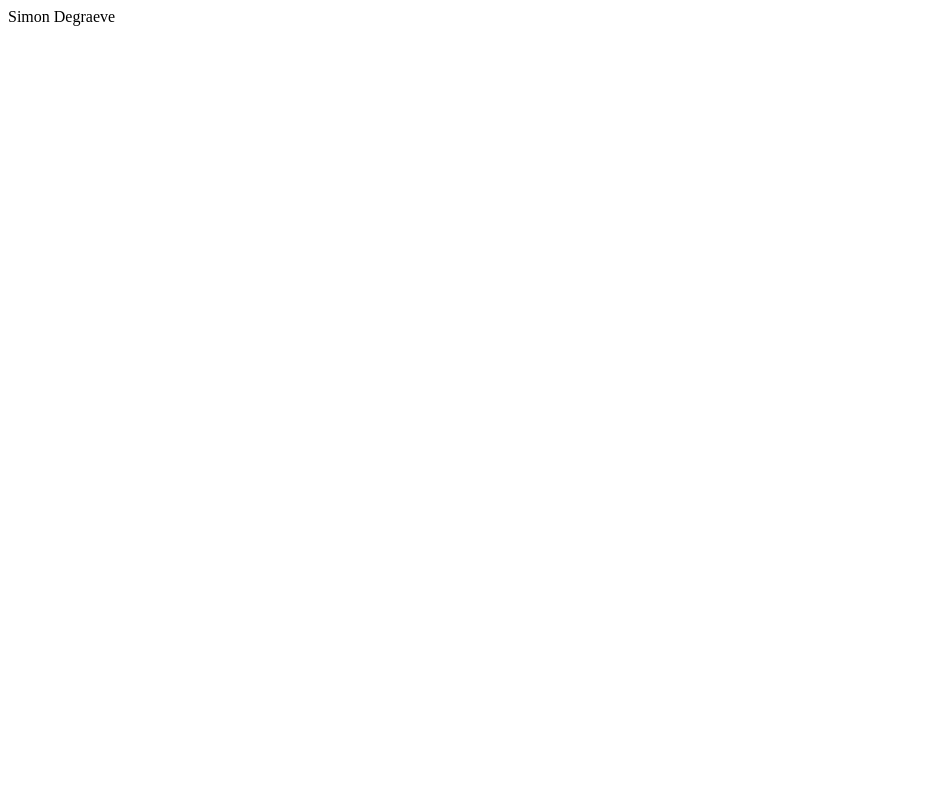
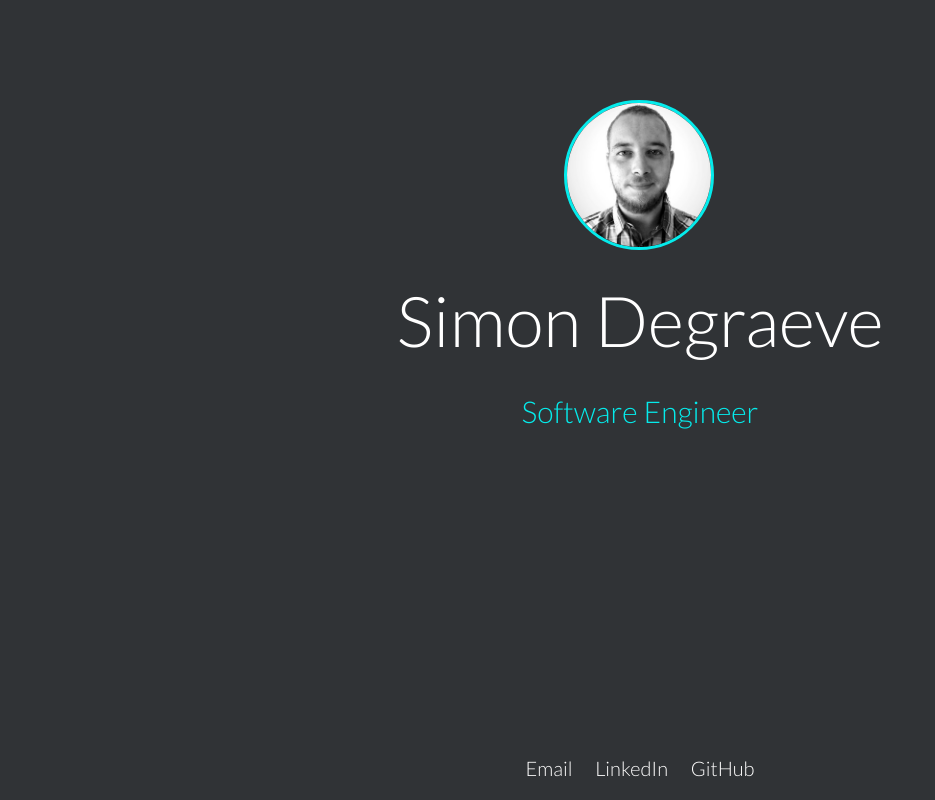
Before and after one commit to SimonDegraeve/SimonDegraeve.github.io, a plain HTML site: page index.html in a window 1280 px wide. Shown: the whole page, without its empty margins (0-935 px from the left). Drawn offline with nearby package versions, Linux system fonts and the light colour scheme.

Commit message:
Add simple design

```diff
--- a/index.html
+++ b/index.html
@@ -1 +1,36 @@
-Simon Degraeve
+<!doctype html>
+<html lang="en">
+	<head>
+		<meta charset="utf-8">
+		<meta name="description" content="Simon Degraeve">
+		<meta name="author" content="Simon Degraeve">
+		<meta name="viewport" content="width=device-width">
+		<title>Simon Degraeve</title>
+		<link rel="stylesheet" href="https://fonts.googleapis.com/css?family=Lato:100,300,400,700">
+		<link rel="stylesheet" href="https://netdna.bootstrapcdn.com/bootstrap/3.3.7/css/bootstrap.min.css">
+		<link rel="stylesheet" href="main.css">
+	</head>
+	<body>
+		<div class="container">
+			<div class="row">
+				<div class="profile" itemscope itemtype="https://schema.org/Person">
+					<a href="https://github.com/SimonDegraeve">
+						<img src="avatar.jpg" width="150" height="150" alt="Simon Degraeve" itemprop="image">
+					</a>
+					<div class="name" itemprop="name">Simon Degraeve</div>
+					<div class="job" itemprop="jobTitle">Software Engineer</div>
+				</div>
+				<ul class="links">
+					<li><a id="email" href="mailto:simon.degraeve at gmail dot com">Email</a></li>
+					<li><a href="http://linkedin.com/in/simon-degraeve-624250129">LinkedIn</a></li>
+					<li><a href="https://github.com/SimonDegraeve">GitHub</a></li>
+				</ul>
+			</div>
+		</div>
+	</body>
+	<script>
+		document
+			.getElementById('email')
+			.setAttribute('href', 'mailto:' + 'simon' + '.' + 'degraeve' + '@' + 'gmail' + '.' + 'com');
+	</script>
+</html>
--- /dev/null
+++ b/main.css
@@ -0,0 +1,120 @@
+html {
+	background: #303336;
+	background-size: cover;
+}
+
+body {
+	background: none;
+	color: #fff;
+	font-family: Lato, 'Helvetica Neue';
+	-webkit-font-smoothing: antialiased;
+	-webkit-backface-visibility: hidden;
+	font-weight: 300;
+}
+
+/* override bootstrap defaults */
+.container {
+	padding: 0;
+}
+
+.row {
+	margin: 0;
+}
+/* */
+
+h1,
+h2,
+h3,
+h4,
+h5,
+h6 {
+	font-family: inherit;
+}
+
+a {
+	color: #05ebeb;
+}
+
+.container {
+	text-align: center;
+	margin-top: 100px;
+}
+
+.profile {
+	position: relative;
+}
+
+.profile .name {
+	font-size: 70px;
+	font-weight: 300;
+	margin: 20px 0;
+}
+
+.profile .job {
+	color: #05ebeb;
+	font-size: 30px;
+	font-weight: 300;
+	margin: 20px 0;
+}
+
+.profile a {
+	display: inline-block;
+	position: relative;
+	z-index: 1;
+}
+
+.profile img {
+	margin-right: 3px;
+	border-radius: 150px;
+	border: 3px solid #05ebeb;
+	display: inline-block;
+}
+
+.links {
+	list-style: none;
+	padding: 0;
+	position: absolute;
+	top: 93%;
+	left: 0;
+	right: 0;
+	margin-top: 10px;
+}
+
+.links li {
+	display: inline-block;
+	margin: 0 10px;
+	position: relative;
+}
+
+.links a {
+	font-size: 20px;
+	color: #fff;
+}
+
+@media (max-width: 767px) {
+	.profile .name {
+		font-size: 40px;
+	}
+
+	.profile .job {
+		font-size: 25px;
+	}
+}
+
+@media (max-width: 480px) {
+	.container {
+		margin-top: 20px;
+	}
+
+	.profile .name {
+		margin-bottom: 0;
+	}
+
+	.profile .job {
+		margin-top: 0;
+	}
+
+	.links {
+		position: static;
+	}
+}
```
Also changed, not shown: avatar.jpg (added).
